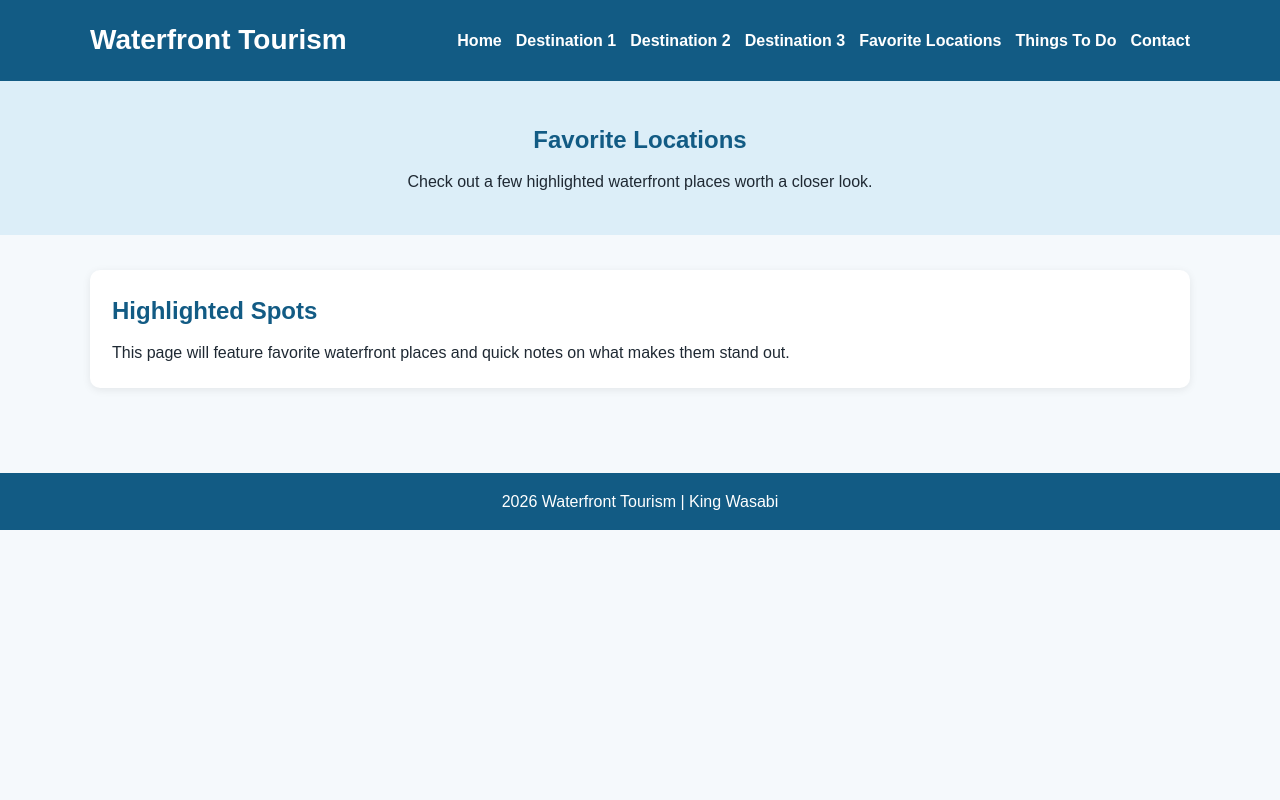
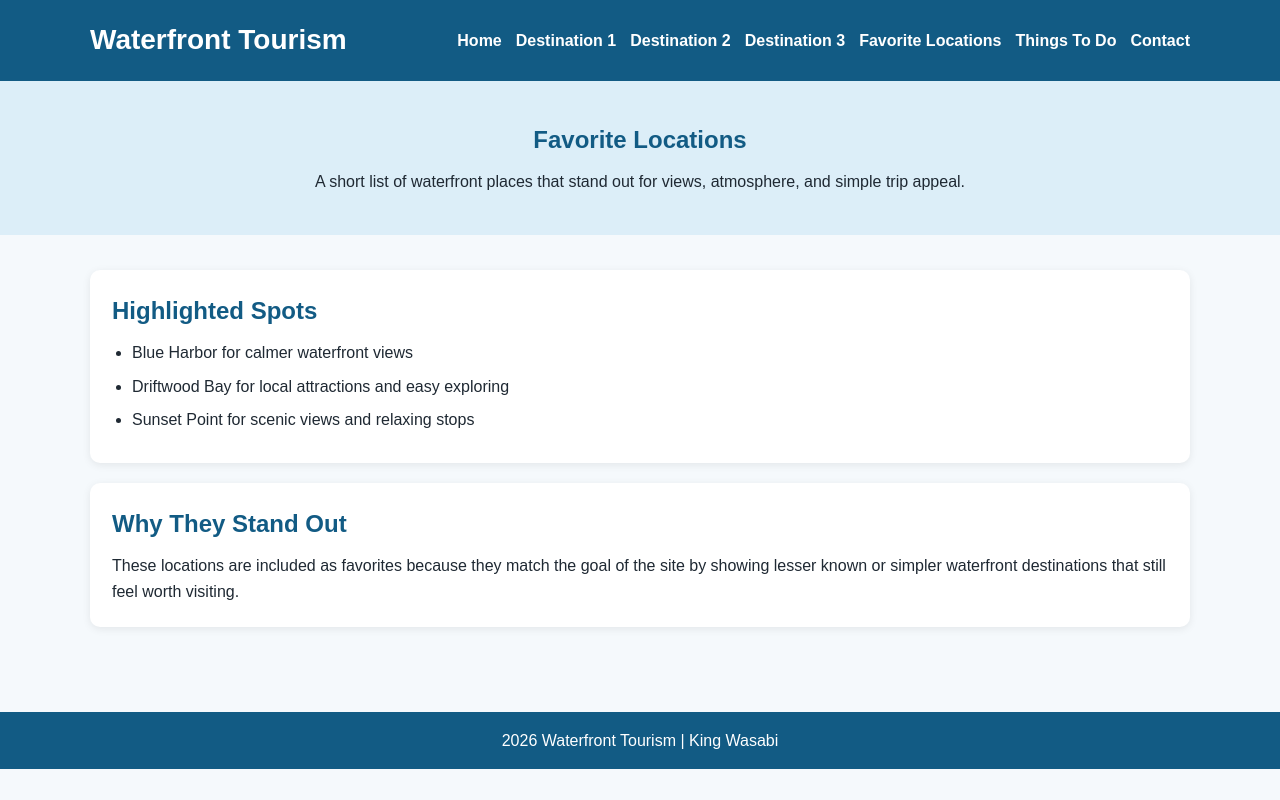
Before and after one commit to Equon18/UCC2-P1A6-7-WaterfrontTourism, a plain HTML site: page pages/favorites.html in a window 1280 px wide. Drawn offline with Linux system fonts and the light colour scheme.

Commit message:
Add remaining site pages and contact form updates

```diff
--- a/pages/favorites.html
+++ b/pages/favorites.html
@@ -24,13 +24,25 @@
 
     <section class="banner">
     <h1>Favorite Locations</h1>
-        <p>Check out a few highlighted waterfront places worth a closer look.</p>
+    <p>A short list of waterfront places that stand out for views, atmosphere, and simple trip appeal.</p>
 </section>
 
 <main class="container">
     <section class="section-box">
         <h2>Highlighted Spots</h2>
-            <p>This page will feature favorite waterfront places and quick notes on what makes them stand out.</p>
+        <ul class="info-list">
+            <li>Blue Harbor for calmer waterfront views</li>
+            <li>Driftwood Bay for local attractions and easy exploring</li>
+            <li>Sunset Point for scenic views and relaxing stops</li>
+        </ul>
+    </section>
+
+    <section class="section-box">
+        <h2>Why They Stand Out</h2>
+        <p>
+            These locations are included as favorites because they match the goal of the site by
+            showing lesser known or simpler waterfront destinations that still feel worth visiting.
+        </p>
     </section>
 </main>
 
```
Also changed, not shown: pages/contact.html (+12 -1 lines), pages/things-to-do.html (+16 -2 lines). Lines whose indentation alone changed are shown as unchanged.
